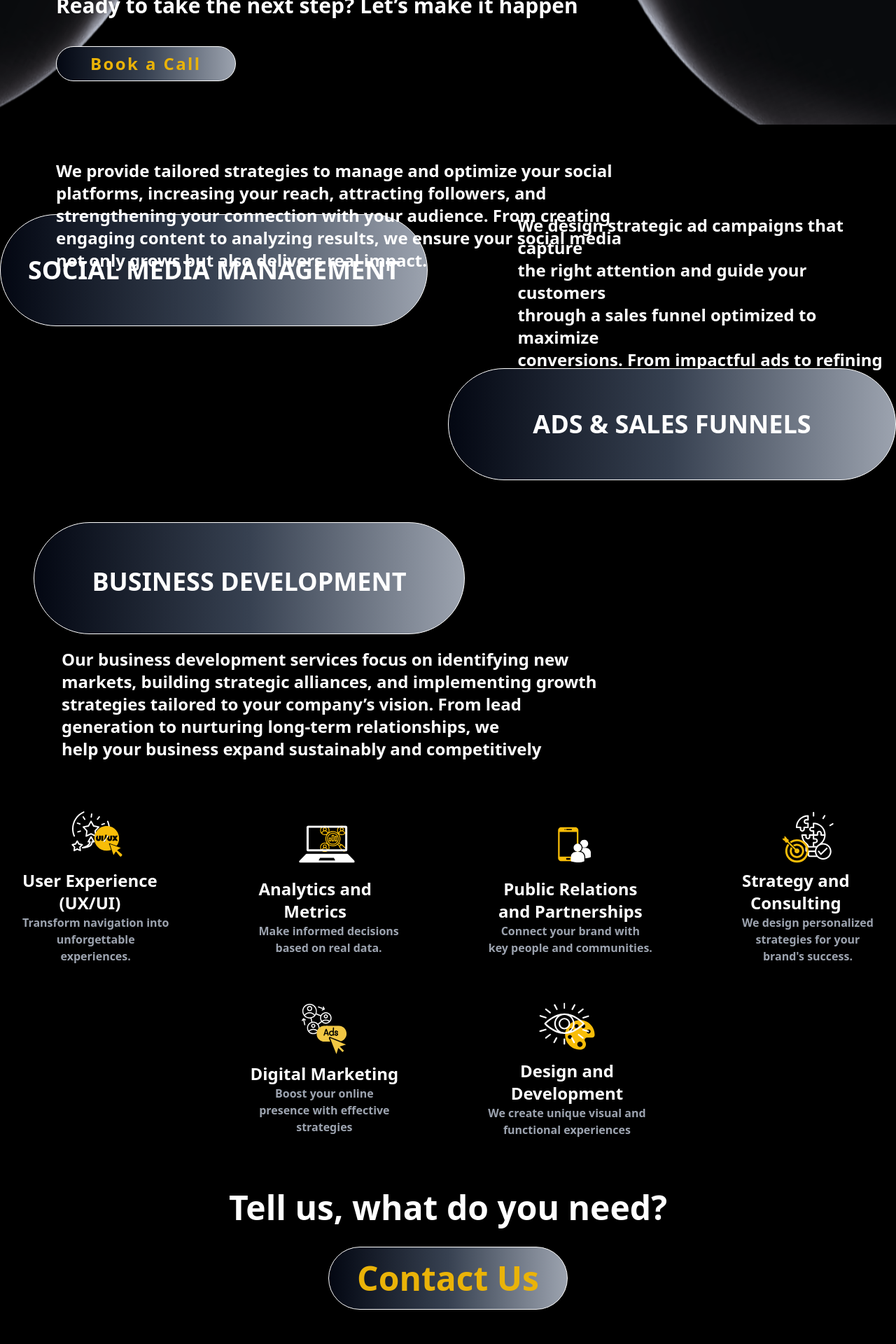
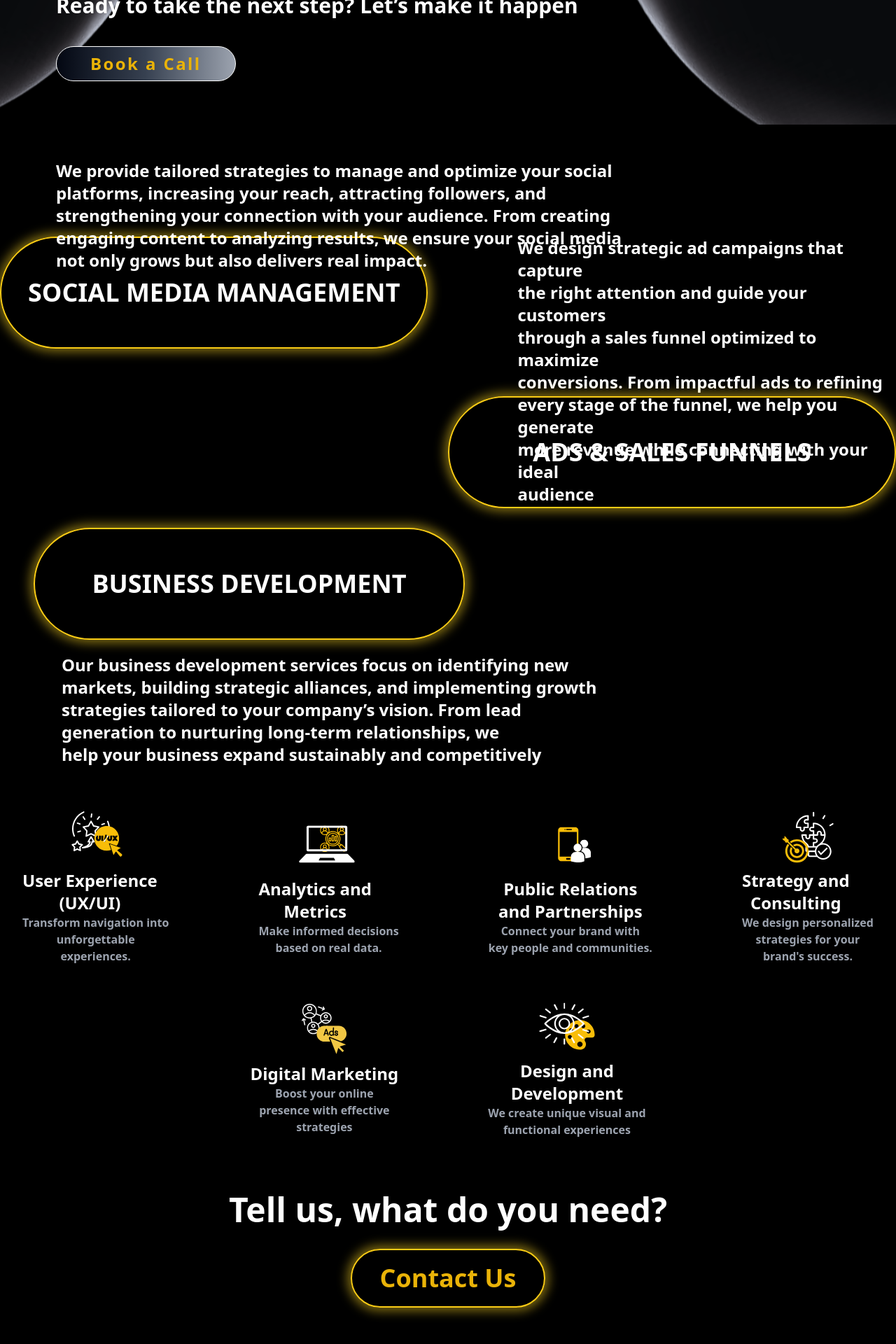
Before and after one commit to DevCarlos17/TrillionQuest, a Next.js app: page /services in a window 1280 px wide. Shown: the part 542-2462 px from the top of the page at 70% size. Built offline with nearby package versions, Linux system fonts and the light colour scheme.

Commit message:
Ajustes componente Services

```diff
--- a/app/components/BoxServices.js
+++ b/app/components/BoxServices.js
@@ -53,7 +53,7 @@ export default function BoxServices() {
         </div>
 
         {/* Cuadro central más grande */}
-        <div className="group relative z-20 hover:z-40 transition-all duration-300">
+        <div className="group relative z-20 hover:z-40 transition-all duration-700">
           <div className="group relative flex flex-col items-center p-4 animate-glow bg-black"
             style={{
               width: "405px",
@@ -87,9 +87,9 @@ export default function BoxServices() {
         </div>
 
         {/* Cuadro derecho */}
-        <div className="group relative z-10 hover:z-40 transition-all duration-300 bg-black">
+        <div className="group relative z-10 hover:z-40 transition-all duration-700">
           <motion
-            className="relative flex flex-col justify-between items-center rounded-lg p-4 animate-glow ml-16 group bg-black"
+            className="relative flex flex-col justify-between items-center rounded-lg p-4 animate-glow ml-16 group"
             style={{
               width: '340px',
               height: '521px',
--- a/app/components/Services2.js
+++ b/app/components/Services2.js
@@ -1,14 +1,12 @@
 export default function Services2() {
     return (
         <div className="container flex flex-col mx-auto h-[80vh] md:h-[105vh] md:-mt-8">
-            <div className="flex justify-center  h-[25vh] mb-5">
-                <button className="border w-[90%] sm:w-[80%] sm:h-[20vh] md:w-[50%] border-white
-        bg-gradient-to-r from-gray-950 via-gray-700 to-gray-400
+            <div className="flex justify-center py-8 h-[25vh] mb-5">
+                <button className="border-2 w-[90%] sm:w-[80%]
+        sm:h-[20vh] md:w-[50%] border-yellow-400
         text-white font-bold rounded-full
-        transition-transform duration-300 text-4xl
-        hover:scale-110 hover:bg-gradient-to-r
-        hover:from-yellow-500 hover:via-yellow-300 hover:to-yellow-200
-        hover:text-gray-900 ">
+        transition transform duration-700 text-4xl
+        animate-glow">
                     SOCIAL MEDIA MANAGEMENT
                 </button>
 
@@ -24,25 +22,21 @@ export default function Services2() {
                     </span>
                 </div>
             </div>
-            <div className="flex justify-center md:justify-end h-[25vh]">
-                <button className="border w-[90%] sm:w-[80%] sm:h-[20vh] md:py-1 md:w-[50%] border-white
-        bg-gradient-to-r from-gray-950 via-gray-700 to-gray-400
+            <div className="flex justify-center py-10 md:justify-end h-[25vh]">
+                <button className="border-2 w-[90%] sm:w-[80%]
+        sm:h-[20vh] md:w-[50%] border-yellow-400
         text-white font-bold rounded-full
-        transition-transform duration-300 text-4xl
-        hover:scale-110 hover:bg-gradient-to-r
-        hover:from-yellow-500 hover:via-yellow-300 hover:to-yellow-200
-        hover:text-gray-900 ">
+        transition transform duration-700 text-4xl
+        animate-glow px-5">
                     ADS & SALES FUNNELS
                 </button>
             </div>
-            <div className="flex justify-center md:flex-col mt-5 md:ml-12">
-                <button className="border w-[90%] py-16 sm:w-[80%] sm:h-[20vh] md:w-[50%] mb-5 border-white
-        bg-gradient-to-r from-gray-950 via-gray-700 to-gray-400
+            <div className="flex justify-center mt-7 md:flex-col md:ml-12">
+                <button className="border-2 w-[90%] sm:w-[80%]
+        sm:h-[20vh] md:w-[50%] border-yellow-400
         text-white font-bold rounded-full
-        transition-transform duration-300 text-4xl
-        hover:scale-110 hover:bg-gradient-to-r
-        hover:from-yellow-500 hover:via-yellow-300 hover:to-yellow-200
-        hover:text-gray-900">
+        transition transform duration-700 py-5 text-4xl
+        animate-glow px-5 mb-5">
                     BUSINESS DEVELOPMENT
                 </button>
                 <span className="justify-start ml-10 text-white text-2xl font-bold w-full hidden sm:block">
--- a/app/components/Services3.js
+++ b/app/components/Services3.js
@@ -9,7 +9,7 @@ export default function Services3() {
                 {/* Experience */}
                 <div className="flex sm:flex-col items-center justify-center text-center ">
                     <Image
-                        className="w-[20vh] h-[12vh] hover:scale-150"
+                        className="w-[20vh] h-[12vh] hover:scale-150 transition transform duration-700"
                         src="/images/Experience.svg"
                         alt="Experience"
                         width={600}
@@ -28,7 +28,7 @@ export default function Services3() {
                 {/* Analys */}
                 <div className="flex sm:flex-col items-center justify-center text-center">
                     <Image
-                        className="w-[20vh] h-[12vh] hover:scale-150 hidden md:block"
+                        className="w-[20vh] h-[12vh] hover:scale-150 hidden md:block transition transform duration-700"
                         src="/images/Analys.svg"
                         alt="Experience"
                         width={600}
@@ -45,7 +45,7 @@ export default function Services3() {
                     </div>
 
                     <Image
-                        className="w-[20vh] h-[12vh] hover:scale-150 sm:block md:hidden"
+                        className="w-[20vh] h-[12vh] hover:scale-150 sm:block md:hidden transition transform duration-700"
                         src="/images/Analys.svg"
                         alt="Experience"
                         width={600}
@@ -56,9 +56,9 @@ export default function Services3() {
                 <div className='border text-gray-600 md:hidden' />
 
                 {/* Public */}
-                <div className="flex sm:flex-col items-center justify-center text-center ">
+                <div className="flex sm:flex-col items-center justify-center text-center">
                     <Image
-                        className="w-[20vh] h-[12vh] hover:scale-150"
+                        className="w-[20vh] h-[12vh] hover:scale-150 transition transform duration-700"
                         src="/images/Public.svg"
                         alt="Experience"
                         width={600}
@@ -77,9 +77,9 @@ export default function Services3() {
                 <div className='border text-white md:hidden' />
 
                 {/* Strategy */}
-                <div className="flex sm:flex-col items-center justify-center text-center ">
+                <div className="flex sm:flex-col items-center justify-center text-center">
                     <Image
-                        className="w-[20vh] h-[12vh] hover:scale-150 hidden md:block"
+                        className="w-[20vh] h-[12vh] hover:scale-150 hidden md:block transition transform duration-700"
                         src="/images/Strategy.svg"
                         alt="Experience"
                         width={600}
@@ -94,7 +94,7 @@ export default function Services3() {
                         </span>
                     </div>
                     <Image
-                        className="w-[20vh] h-[12vh] hover:scale-150 sm:block md:hidden"
+                        className="w-[20vh] h-[12vh] hover:scale-150 sm:block md:hidden transition transform duration-700"
                         src="/images/Strategy.svg"
                         alt="Experience"
                         width={600}
@@ -108,7 +108,7 @@ export default function Services3() {
             <div className='flex flex-col md:flex-row gap-8 sm:gap-32 justify-center'>
                 <div className="flex sm:flex-col items-center justify-center text-center ">
                     <Image
-                        className="w-[20vh] h-[12vh] hover:scale-150"
+                        className="w-[20vh] h-[12vh] hover:scale-150 transition transform duration-700"
                         src="/images/DigitalMarketing.svg"
                         alt="Experience"
                         width={600}
@@ -128,7 +128,7 @@ export default function Services3() {
                 {/* Design */}
                 <div className="flex sm:flex-col items-center justify-center text-center ">
                     <Image
-                        className="w-[20vh] h-[12vh] hover:scale-150 hidden md:block"
+                        className="w-[20vh] h-[12vh] hover:scale-150 hidden md:block transition transform duration-700"
                         src="/images/Desing.svg"
                         alt="Experience"
                         width={600}
@@ -143,7 +143,7 @@ export default function Services3() {
                         </span>
                     </div>
                     <Image
-                        className="w-[20vh] h-[12vh] hover:scale-150 sm:block md:hidden"
+                        className="w-[20vh] h-[12vh] hover:scale-150 sm:block md:hidden transition transform duration-700"
                         src="/images/Desing.svg"
                         alt="Experience"
                         width={600}
@@ -156,13 +156,10 @@ export default function Services3() {
             {/* Button contact */}
             <div class="flex flex-col items-center justify-center md:h-[40vh] text-white">
                 <h1 class="text-3xl md:text-5xl font-bold mb-8">Tell us, what do you need?</h1>
-                <button class="border text-3xl md:text-5xl border-white
-        bg-gradient-to-r from-gray-950 via-gray-700 to-gray-400
-        text-yellow-500 font-bold rounded-full
-        transition-transform duration-300
-        hover:scale-110 hover:bg-gradient-to-r
-        hover:from-yellow-500 hover:via-yellow-300 hover:to-yellow-200
-        hover:text-gray-900 px-5 md:px-10 py-5 md:py-5">
+                <button class="border-2 text-2xl md:text-4xl
+                    transition transform duration-700 border-yellow-400
+                    text-yellow-500 font-bold rounded-full
+                    px-5 md:px-10 py-5 md:py-5 hover:scale-125 animate-glow">
                     Contact Us
                 </button>
             </div>
```
Also changed, not shown: app/sections/Services.js (+2 -23 lines).
